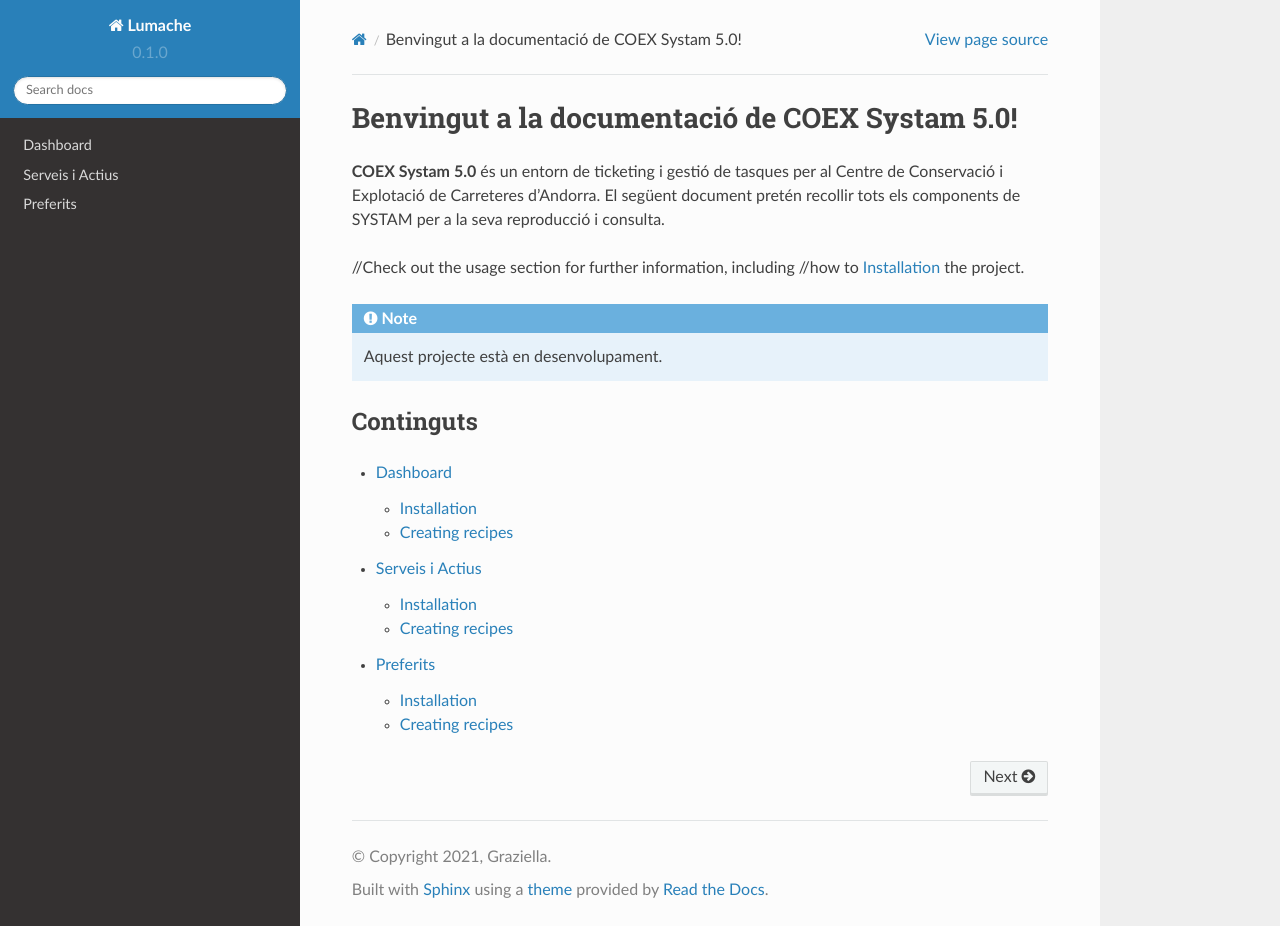
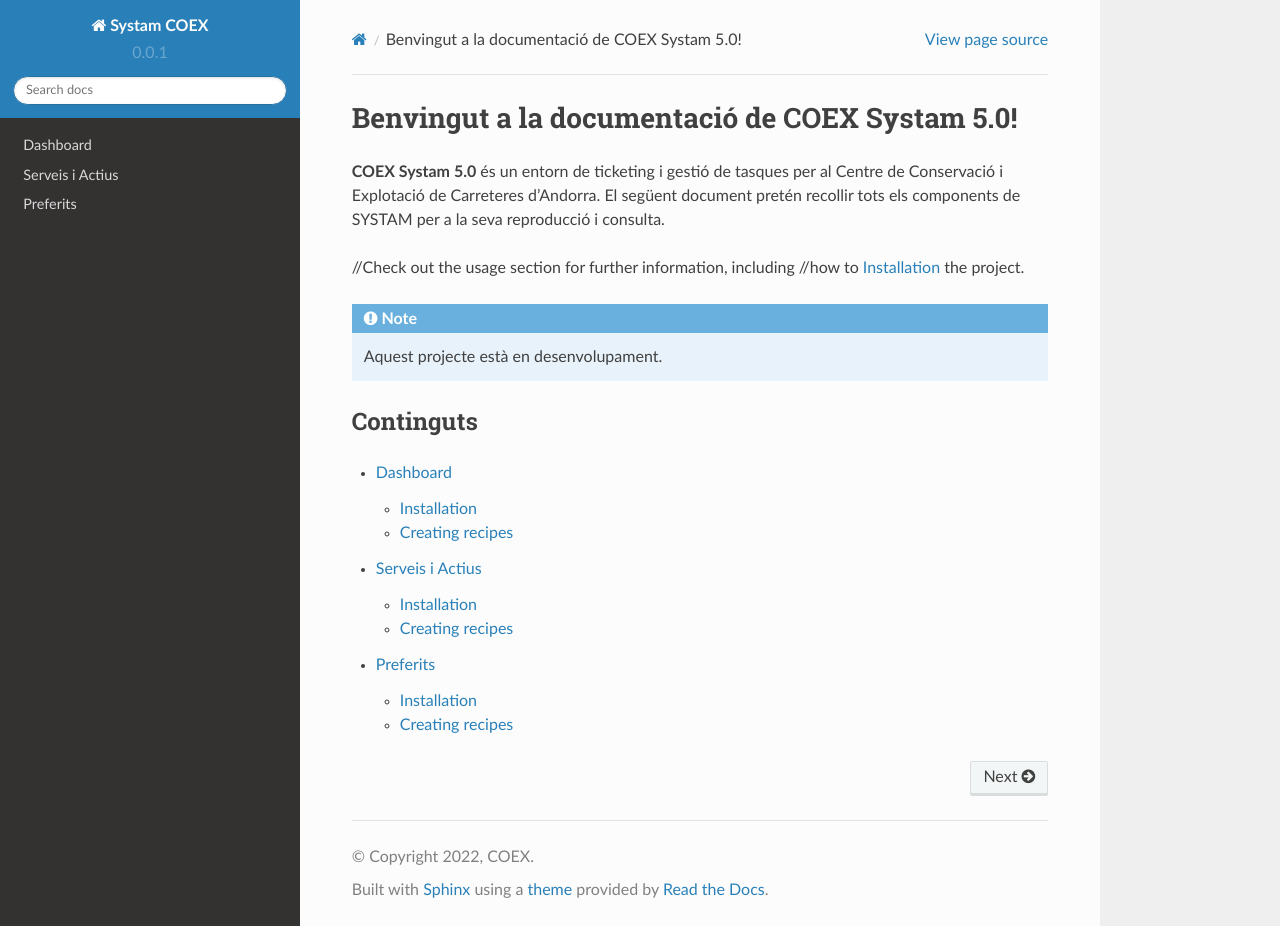
Before and after one commit to Joanmacat/systam-coex, a Sphinx documentation site: the page built from docs/source/index.rst, in a window 1280 px wide and 926 px high. Built offline with Sphinx 7.4.7 and the Read the Docs theme 2.0.0, drawn with Linux system fonts in a browser that asks for light colours.

Commit message:
Update conf.py

```diff
--- a/docs/source/conf.py
+++ b/docs/source/conf.py
@@ -2,12 +2,12 @@
 
 # -- Project information
 
-project = 'Lumache'
-copyright = '2021, Graziella'
-author = 'Graziella'
+project = 'Systam COEX'
+copyright = '2022, COEX'
+author = 'Marc Juanmartí'
 
-release = '0.1'
-version = '0.1.0'
+release = '0.0.1'
+version = '0.0.1'
 
 # -- General configuration
 
```
